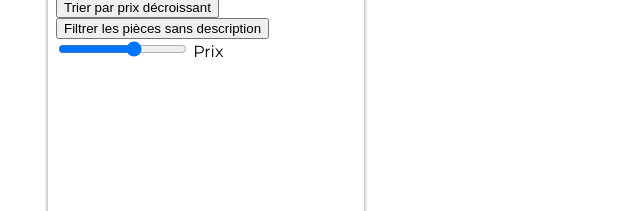
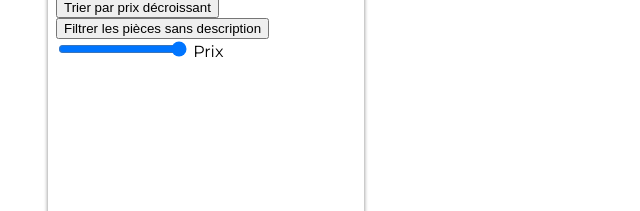
Before and after one commit to mehdi660/Cours-JS, a website: page index.html in a window 1280 px wide. Shown: the part 251-462 px from the top of the page, 0-640 px from the left. Drawn offline with Linux system fonts and the light colour scheme.

Commit message:
ajout de la fonction rechercher par prix, avec un input de type range

```diff
--- a/index.html
+++ b/index.html
@@ -25,7 +25,7 @@
 			<br>
 			<button class="btn-nodesc">Filtrer les pièces sans description</button>
 			<div>
-				<input type="range" id="prix" name="prix" min="0" max="60" step="12">
+				<input type="range" id="prix-max" value="60" name="prix" min="0" max="60" step="12">
 				<label for="prix">Prix</label>
 			</div>
 		</section>
--- a/pieces.js
+++ b/pieces.js
@@ -4,7 +4,6 @@ const pieces = await reponse.json();
 
 function genererPieces(pieces) {
     for (let i = 0; i < pieces.length; i++) {
-
         const article = pieces[i];
         // Récupération de l'élément du DOM qui accueillera les fiches
         const sectionFiches = document.querySelector(".fiches");
```
